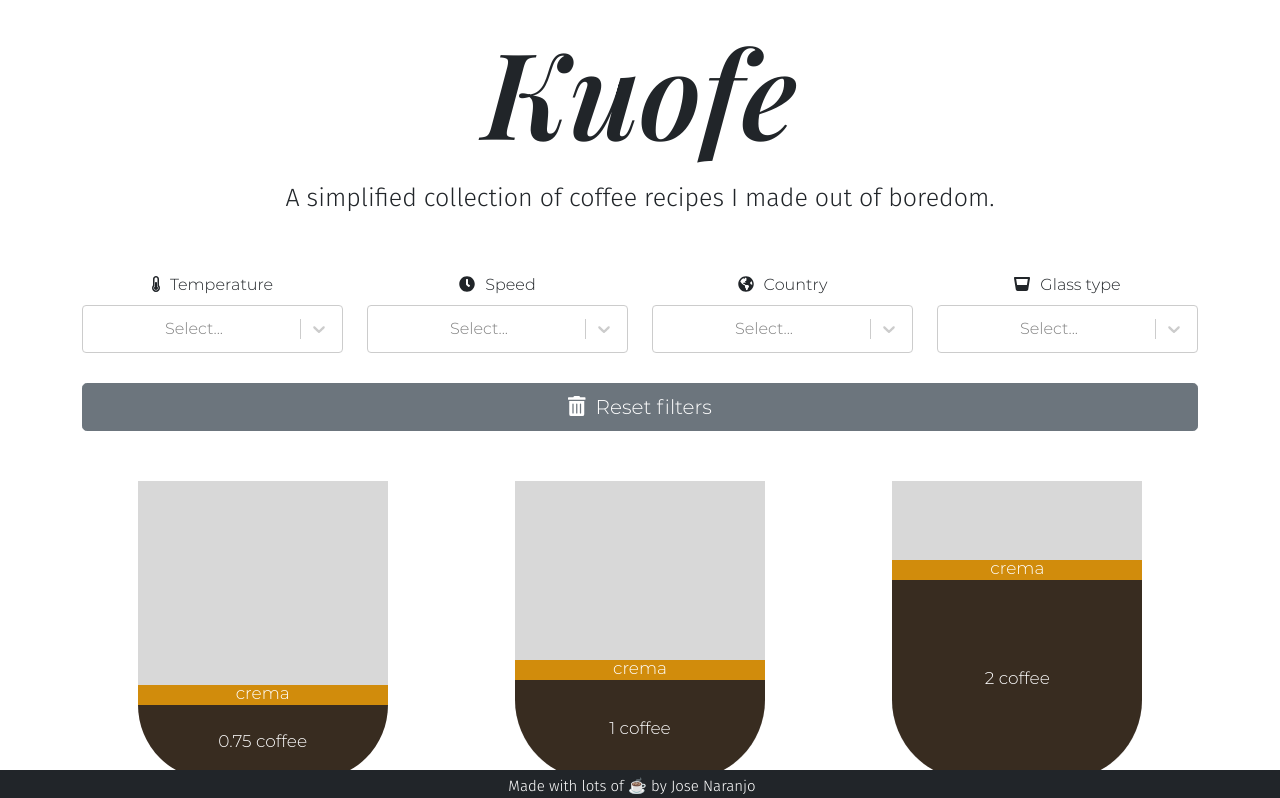
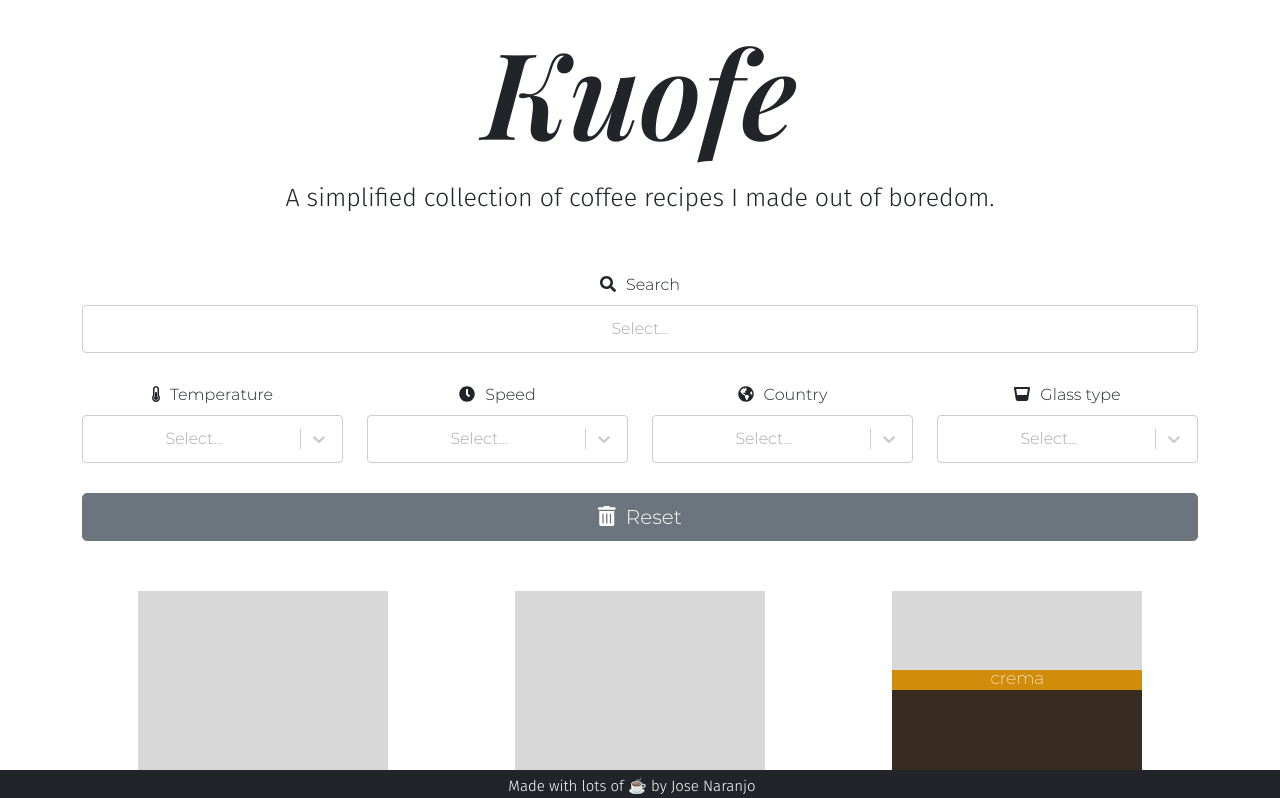
Before and after one commit to naranjja/potions, a React (Create React App) app: page / in a window 1280 px wide. Shown: the top 798 px of the page. Built offline with nearby package versions, Linux system fonts and the light colour scheme.

Commit message:
:sparkles: Add search and update meta tags

```diff
--- a/public/index.html
+++ b/public/index.html
@@ -7,7 +7,7 @@
     <meta name="theme-color" content="#000000" />
     <meta
       name="description"
-      content="Web site created using create-react-app"
+      content="A simplified collection of coffee recipes I made out of boredom."
     />
     <link rel="apple-touch-icon" href="%PUBLIC_URL%/logo192.png" />
     <!--
--- a/src/App.css
+++ b/src/App.css
@@ -32,7 +32,7 @@
 
 * {
   font-family: 'Montserrat', sans-serif;
-  font-weight: 300;
+  font-weight: 200;
 }
 
 .App {
@@ -82,13 +82,13 @@
   font-family: 'Playfair Display', serif;
   font-style: italic;
   font-size: 120px;
-  font-weight: bold;
+  font-weight: 600;
 }
 
 .subtitle {
   font-family: 'Fira Sans', sans-serif;
   font-size: 25px;
-  font-weight: 200;
+  font-weight: 300;
   margin-bottom: 25px;
 }
 
@@ -97,7 +97,10 @@
 }
 .filters > .row > div {
   margin-top: 30px;
-  font-weight: bold;
+}
+
+.filters .form-label {
+  font-weight: 300;
 }
 
 .filter-label-icon {
@@ -132,10 +135,13 @@
 
 .coffee-name, .coffee-glass-type {
   font-family: 'Playfair Display', serif;
+  font-weight: 400;
+  font-style: italic;
 }
 
 nav.navbar, nav.navbar * {
   font-family: 'Fira Sans', sans-serif;
+  font-weight: 300;
   font-size: 15px;
   height: 30px;
   width: 100%;
--- a/src/App.js
+++ b/src/App.js
@@ -12,7 +12,7 @@ import Button from "react-bootstrap/Button";
 import { FontAwesomeIcon } from '@fortawesome/react-fontawesome'
 
 import { CoffeeCup, Footer } from "./components";
-import { parsedRecipes, countries, glassTypes, temperatures, speeds } from "./lib/recipeParser";
+import { parsedRecipes, countries, glassTypes, temperatures, speeds, names } from "./lib/recipeParser";
 import { getTemperatureIcon, getFlag, makespeedScale } from "./lib/utils";
 
 const TemperatureOption = (props) => (
@@ -46,6 +46,7 @@ function App() {
   const [glassType, setGlassType] = useState(null);
   const [temperature, setTemperature] = useState(null);
   const [speed, setSpeed] = useState(null);
+  const [name, setName] = useState(null);
 
   return (
     <div className="App">
@@ -58,6 +59,42 @@ function App() {
         </div>
         <Form className="filters">
           <Row>
+            <Form.Group as={Col} xs={12} md={12}>
+              <Form.Label>
+                <FontAwesomeIcon className="filter-label-icon" icon="search" />
+                Search
+              </Form.Label>
+              <Select
+                isSearchable={true}
+                menuPortalTarget={document.body}
+                components={{
+                  DropdownIndicator: () => null,
+                  IndicatorSeparator:() => null,
+                }}
+                styles={{
+                  control: base => ({...base, padding: 5}),
+                  menuPortal: base => ({ ...base, zIndex: 9999 })
+                }}
+                options={names}
+                value={name}
+                onChange={s => {
+                  setTemperature(null);
+                  setSpeed(null);
+                  setCountry(null);
+                  setGlassType(null);
+                  setName(null);
+                  const recipesCopy = parsedRecipes.slice(0);
+                  if (s.value === "all") {
+                    s = null;
+                  }
+                  setName(s);
+                  const newRecipes = recipesCopy.filter(x => {
+                    return s ? x.name === s.value : 1
+                  });
+                  setRecipes(newRecipes);
+                }}
+              />
+            </Form.Group>
             <Form.Group as={Col} xs={12} lg={3}>
               <Form.Label>
                 <FontAwesomeIcon className="filter-label-icon" icon="thermometer-half" />
@@ -85,6 +122,7 @@ function App() {
                       && (glassType ? x.glassType === glassType.value : 1)
                       && (s ? x.temperature === s.value : 1)
                       && (speed ? x.speed === speed.value : 1)
+                      && (name ? x.name === name.value : 1)
                   });
                   setRecipes(newRecipes);
                 }}
@@ -117,6 +155,7 @@ function App() {
                       && (glassType ? x.glassType === glassType.value : 1)
                       && (temperature ? x.temperature === temperature.value : 1)
                       && (s ? x.speed === s.value : 1)
+                      && (name ? x.name === name.value : 1)
                   });
                   setRecipes(newRecipes);
                 }}
@@ -149,6 +188,7 @@ function App() {
                       && (glassType ? x.glassType === glassType.value : 1)
                       && (temperature ? x.temperature === temperature.value : 1)
                       && (speed ? x.speed === speed.value : 1)
+                      && (name ? x.name === name.value : 1)
                   });
                   setRecipes(newRecipes);
                 }}
@@ -180,6 +220,7 @@ function App() {
                       && (s ? x.glassType === s.value : 1)
                       && (temperature ? x.temperature === temperature.value : 1)
                       && (speed ? x.speed === speed.value : 1)
+                      && (name ? x.name === name.value : 1)
                   });
                   setRecipes(newRecipes);
                 }}
@@ -192,11 +233,12 @@ function App() {
                   setSpeed(null);
                   setCountry(null);
                   setGlassType(null);
+                  setName(null);
                   const recipesCopy = parsedRecipes.slice(0);
                   setRecipes(recipesCopy);
                 }}>
                   <FontAwesomeIcon className="filter-label-icon" icon="trash-alt" />
-                  Reset filters
+                  Reset
                 </Button>
               </div>
             </Form.Group>
--- a/src/index.js
+++ b/src/index.js
@@ -4,9 +4,9 @@ import './index.css';
 import App from './App';
 import reportWebVitals from './reportWebVitals';
 import { library } from '@fortawesome/fontawesome-svg-core';
-import { faThermometerHalf, faClock, faGlobeAmericas, faGlassWhiskey, faTrashAlt } from '@fortawesome/free-solid-svg-icons';
+import { faThermometerHalf, faClock, faGlobeAmericas, faGlassWhiskey, faTrashAlt, faSearch } from '@fortawesome/free-solid-svg-icons';
 
-library.add(faThermometerHalf, faClock, faGlobeAmericas, faGlassWhiskey, faTrashAlt);
+library.add(faThermometerHalf, faClock, faGlobeAmericas, faGlassWhiskey, faTrashAlt, faSearch);
 
 ReactDOM.render(
   <React.StrictMode>
```
Also changed, not shown: src/lib/recipeParser.js, 1 other file (tests, documents, lock files or other folders).
